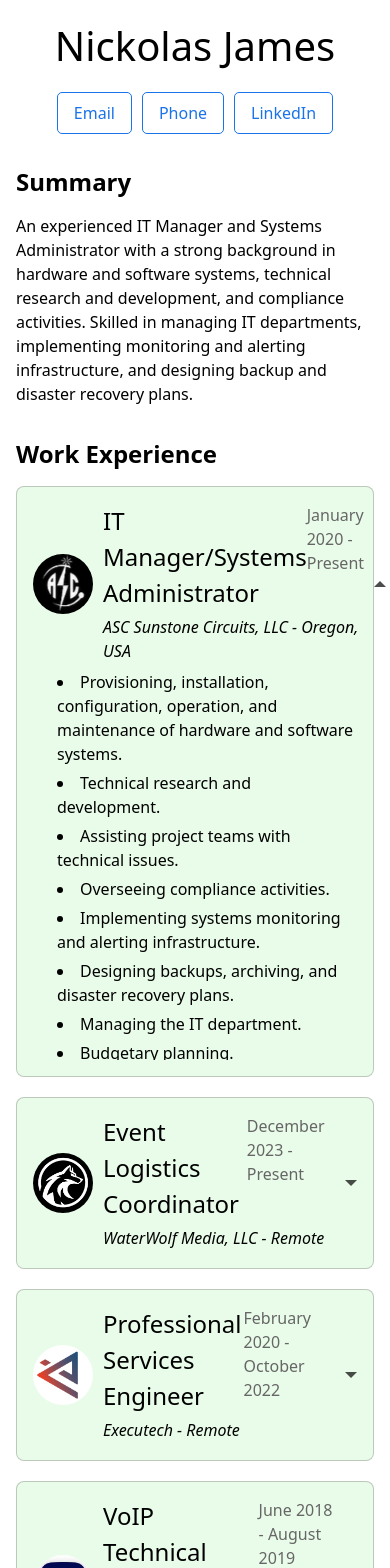
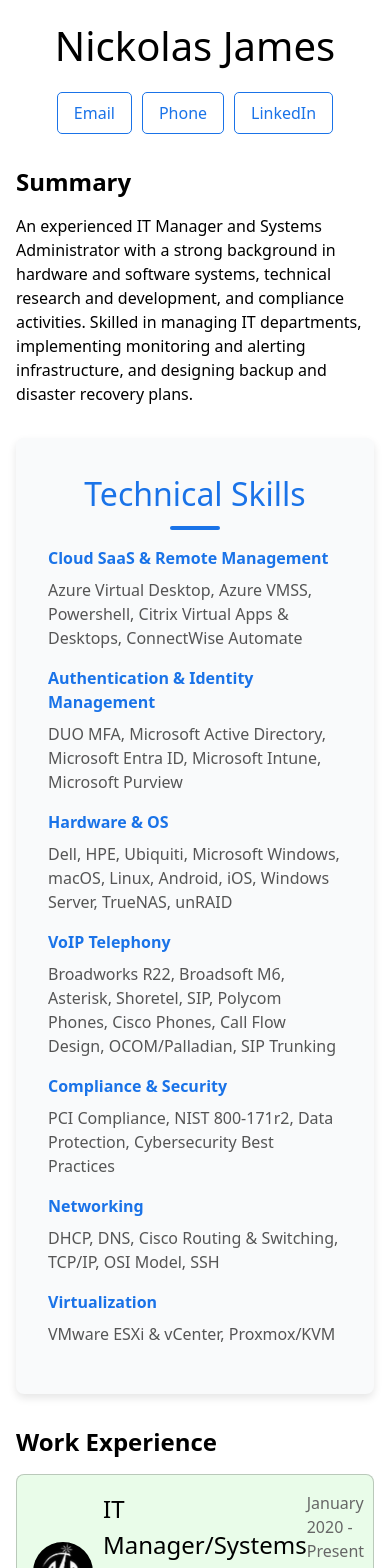
Before and after one commit to itsitrio/itriodev, a Next.js app: page /resume in a window 390 px wide. Shown: the top 1568 px of the page. Built offline with nearby package versions, Linux system fonts and the light colour scheme.

Commit message:
add react icons

```diff
--- a/pages/resume.tsx
+++ b/pages/resume.tsx
@@ -1,6 +1,10 @@
 // pages/resume.tsx
+import React, { useState } from 'react';
 import JobEntry from '../components/JobEntry';
 import styles from '../styles/resume.module.css';
+import skillsStyles from '../styles/TechnicalSkills.module.css';
+import { FaCloud, FaLock, FaServer, FaPhone, FaShieldAlt, FaNetworkWired } from 'react-icons/fa';
+import { FiServer as FaVirtualMachine } from 'react-icons/fi';
 
 const Resume: React.FC = () => {
   return (
@@ -19,6 +23,42 @@
           An experienced IT Manager and Systems Administrator with a strong background in hardware and software systems, technical research and development, and compliance activities. Skilled in managing IT departments, implementing monitoring and alerting infrastructure, and designing backup and disaster recovery plans.
         </p>
       </section>
+      <section className={`${skillsStyles.skillsSection}`}>
+        <h2>Technical Skills</h2>
+        <ul className={skillsStyles.skillsList}>
+          <li>
+            <strong>Cloud SaaS & Remote Management</strong>
+            <span>Azure Virtual Desktop, Azure VMSS, Powershell, Citrix Virtual Apps & Desktops, ConnectWise Automate</span>
+          </li>
+          <li>
+            <strong>Authentication & Identity Management</strong>
+            <span>DUO MFA, Microsoft Active Directory, Microsoft Entra ID, Microsoft Intune, Microsoft Purview</span>
+          </li>
+          <li>
+            <strong>Hardware & OS</strong>
+            <span>Dell, HPE, Ubiquiti, Microsoft Windows, macOS, Linux, Android, iOS, Windows Server, TrueNAS, unRAID</span>
+          </li>
+          <li>
+            <strong>VoIP Telephony</strong>
+            <span>Broadworks R22, Broadsoft M6, Asterisk, Shoretel, SIP, Polycom Phones, Cisco Phones, Call Flow Design, OCOM/Palladian, SIP Trunking</span>
+          </li>
+          <li>
+            <strong>Compliance & Security</strong>
+            <span>PCI Compliance, NIST 800-171r2, Data Protection, Cybersecurity Best Practices</span>
+          </li>
+          <li>
+            <strong>Networking</strong>
+            <span>DHCP, DNS, Cisco Routing & Switching, TCP/IP, OSI Model, SSH</span>
+          </li>
+          <li>
+            <strong>Virtualization</strong>
+            <span>VMware ESXi & vCenter, Proxmox/KVM</span>
+          </li>
+        </ul>
+      </section>
+
+
+
 
       <section className="mb-8">
         <h2 className="text-2xl font-semibold mb-4">Work Experience</h2>
@@ -54,7 +94,7 @@
         <JobEntry
           title="Professional Services Engineer"
           company="Executech"
-          location="Remote"
+          location="Arizona, USA"
           dates="February 2020 - October 2022"
           logo="executech-logo.jpg"
         >
@@ -66,7 +106,7 @@
         <JobEntry
           title="VoIP Technical Support Specialist"
           company="J-Curve Technologies"
-          location="Tempe, AZ"
+          location="Arizona, USA"
           dates="June 2018 - August 2019"
           logo="jcurve-logo.jpg"
         >
@@ -77,7 +117,7 @@
         <JobEntry
           title="Manager of Technology"
           company="M&D Playhouse"
-          location="North Conway, NH"
+          location="New Hampshire, USA"
           dates="October 2011 - December 2018"
           logo="mdplayhouse.jpg"
         >
--- /dev/null
+++ b/styles/TechnicalSkills.module.css
@@ -0,0 +1,66 @@
+/* styles/TechnicalSkills.module.css */
+.skillsSection {
+    margin-bottom: 2rem;
+    padding: 2rem;
+    background-color: #f9fafb;
+    border-radius: 8px;
+    box-shadow: 0 4px 8px rgba(0, 0, 0, 0.1);
+  }
+
+  .skillsSection h2 {
+    font-size: 2rem;
+    margin-bottom: 1rem;
+    text-align: center;
+    color: #1a73e8;
+    position: relative;
+  }
+
+  .skillsSection h2::after {
+    content: '';
+    display: block;
+    width: 50px;
+    height: 4px;
+    background-color: #1a73e8;
+    margin: 0.5rem auto 0;
+    border-radius: 2px;
+  }
+
+  .skillsList {
+    display: grid;
+    grid-template-columns: max-content auto;
+    gap: 1rem 2rem;
+    list-style-type: none;
+    padding: 0;
+  }
+
+  .skillsList li {
+    display: contents;
+  }
+
+  .skillsList li strong {
+    text-align: right;
+    font-weight: 600;
+    color: #1a73e8;
+    align-self: center;
+  }
+
+  .skillsList li span {
+    color: #555;
+  }
+
+  @media (max-width: 768px) {
+    .skillsList {
+      display: block;
+    }
+
+    .skillsList li {
+      display: block;
+      margin-bottom: 1rem;
+    }
+
+    .skillsList li strong {
+      text-align: left;
+      display: block;
+      margin-bottom: 0.5rem;
+    }
+  }
```
Also changed, not shown: package.json (+5 -4 lines), 1 other file (tests, documents, lock files or other folders).
